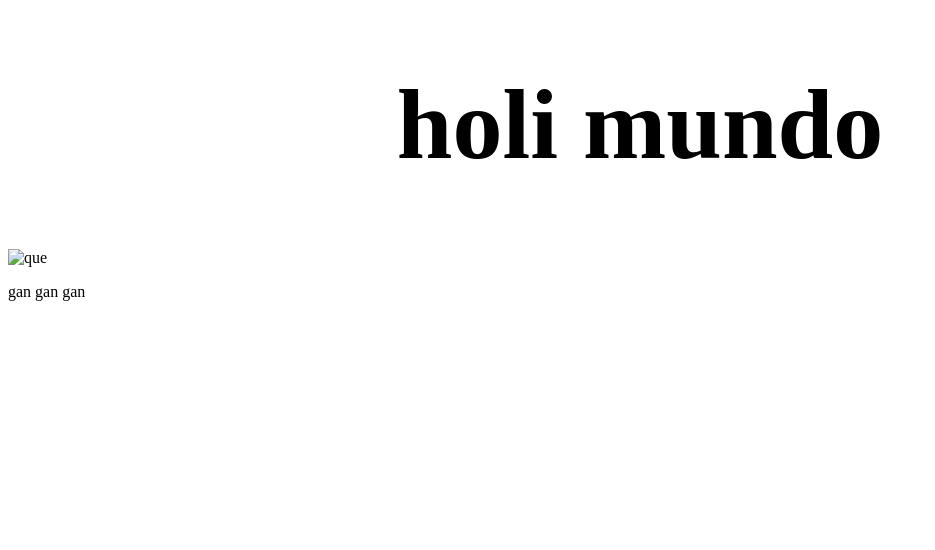
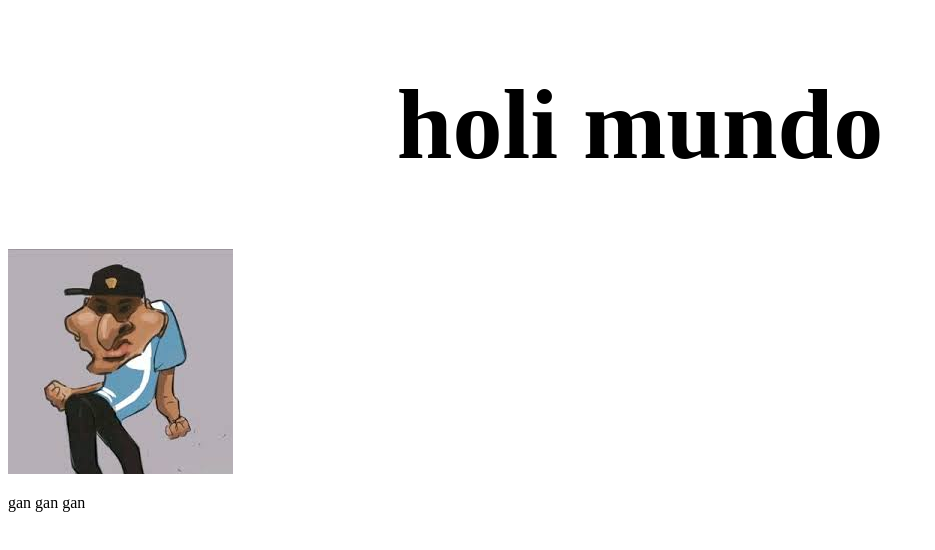
Before and after one commit to Blandy97/o-o, a plain HTML site: page index.html in a window 1280 px wide. Shown: the whole page, without its empty margins (0-935 px from the left). Drawn offline with Linux system fonts and the light colour scheme.

Commit message:
Update index.html

```diff
--- a/index.html
+++ b/index.html
@@ -8,7 +8,7 @@
 </head>
 <body>
     <h1 class="titulo">holi mundo</h1>
-<img class="imagen" src="img/descargar (10).jpeg" alt="que">
+<img class="imagen" src="descargar (10).jpeg" alt="que">
 <p>gan gan gan</p>
 </body>
 </html>
```
